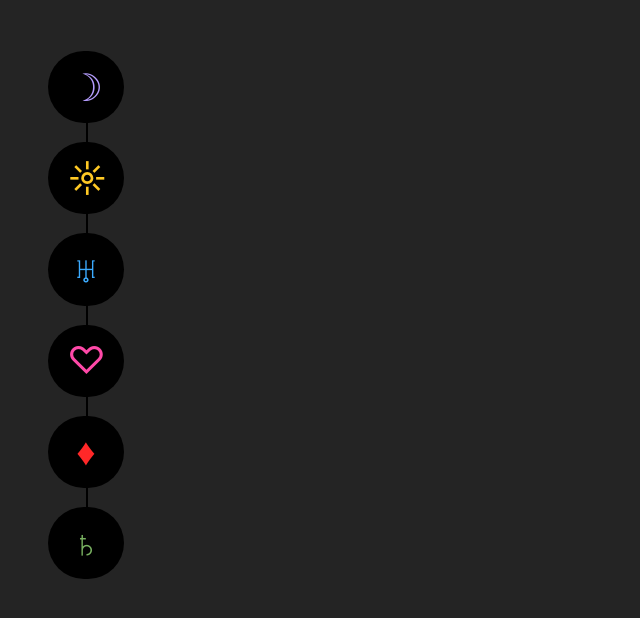
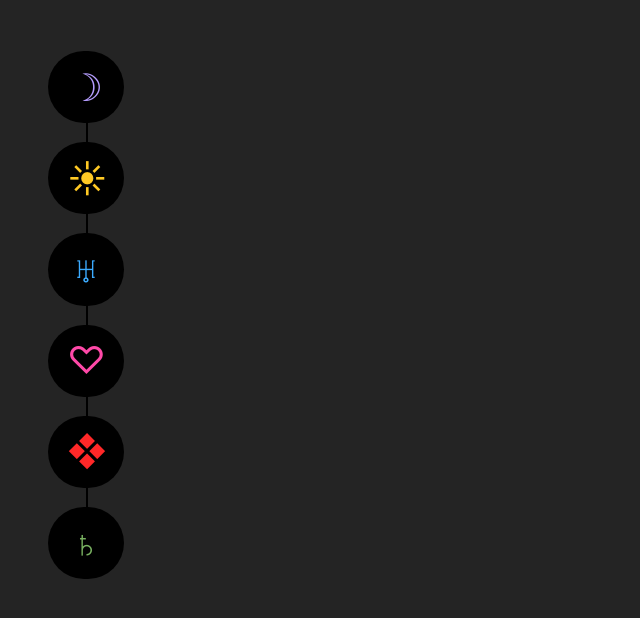
Before and after one commit to LSElias/testing, a React (Vite) app: page / in a window 1280 px wide. Shown: the top 618 px of the page, without its empty margins (0-640 px from the left). Built offline with nearby package versions, Linux system fonts and the light colour scheme.

Commit message:
rombus fix

```diff
--- a/src/pages/LandingModule/Landing.jsx
+++ b/src/pages/LandingModule/Landing.jsx
@@ -13,7 +13,7 @@ function Landing() {
       id: 2,
       name: 'Sun',
       hex: '#ffc924',
-      symbol:'☼'
+      symbol:'☀︎'
     },
     {
       id: 3,
@@ -37,7 +37,7 @@ function Landing() {
       id: 6,
       name: 'Pluto',
       hex: '#ff2828',
-      symbol: '♦'
+      symbol: '❖︎'
     },
 
   ]
```
